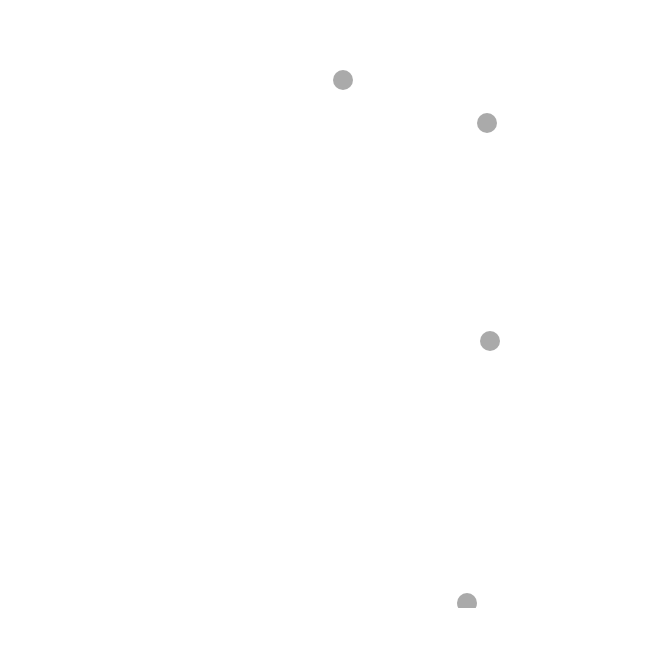
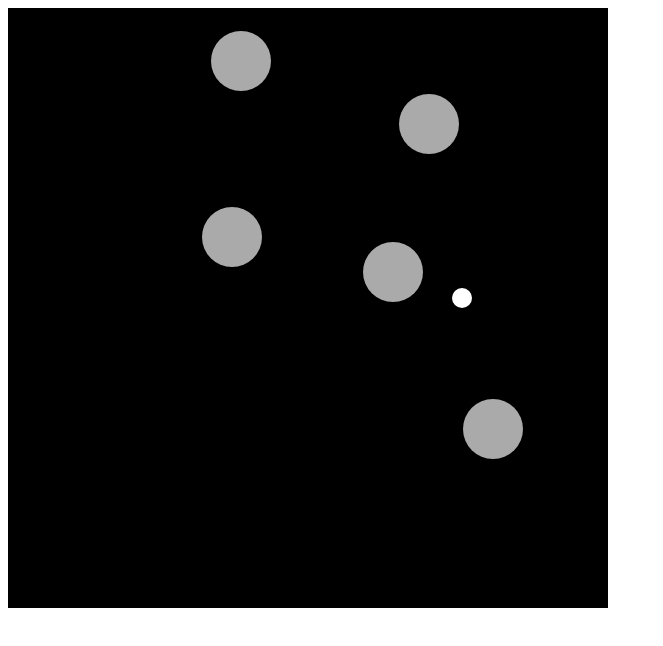
Before and after one commit to itorf/asteroidGame, a plain HTML site: page index.html in a window 1280 px wide. Shown: the whole page, without its empty margins (0-663 px from the left). Drawn offline with Linux system fonts and the light colour scheme.

Commit message:
Adding ship, with collision teleports. Black background. Refactoring.

```diff
--- a/index.html
+++ b/index.html
@@ -5,11 +5,12 @@
 		<script src="lib/movingObject.js"></script>
 		<script src="lib/util.js"></script>
 		<script src="lib/asteroid.js"></script>
+		<script src="lib/ship.js"></script>
 		<script src="lib/game.js"></script>
 		<script src="lib/gameView.js"></script>
 	</head>
 	<body>
-		<canvas id="game-canvas" width="600" height="600"></canvas>
+		<canvas id="game-canvas" width="600" height="600" background-color="#000000"></canvas>
 
 		<script>
 			var canvasEl = document.getElementById("game-canvas");
--- a/lib/asteroid.js
+++ b/lib/asteroid.js
@@ -4,7 +4,7 @@
 	}
 
 	var COLOR = "#aaaaaa";
-	var RADIUS = 10;
+	var RADIUS = 30;
 
 	var Asteroid = Asteroids.Asteroid = function (pos, game){
 		Asteroids.MovingObject.call(this, pos);
@@ -15,4 +15,11 @@
 	};
 
 	Asteroids.Util.inherits.call(Asteroid, Asteroids.MovingObject);
+
+	Asteroid.prototype.collideWith = function (otherObject) {
+		if (otherObject instanceof Asteroids.Ship) {
+			otherObject.relocate();
+		}
+	};
+
 })();
--- a/lib/game.js
+++ b/lib/game.js
@@ -5,13 +5,24 @@
 
 	DIM_X = 600;
 	DIM_Y = 600;
-	NUM_ASTEROIDS = 500;
+	NUM_ASTEROIDS = 5;
 
 	var Game = Asteroids.Game = function () {
 		this.dim_x = DIM_X;
 		this.dim_y = DIM_Y;
 		this.num_ast = NUM_ASTEROIDS;
 		this.asteroids = this.addAsteroids();
+		this.ship = new Asteroids.Ship(this.randomPosition, this);
+	};
+
+	Game.prototype.allObjects = function () {
+		var allObjs = [];
+		for (var i = 0; i < this.asteroids.length; i++){
+			allObjs.push(this.asteroids[i]);
+		}
+		allObjs.push(this.ship);
+
+		return allObjs;
 	};
 
 	Game.prototype.addAsteroids = function () {
@@ -19,7 +30,6 @@
 		for(var i = 0; i < this.num_ast; i++){
 			asteroids.push(new Asteroids.Asteroid(this.randomPosition(), this));
 		}
-		console.log(asteroids);
 		return asteroids;
 	};
 
@@ -30,15 +40,19 @@
 	};
 
 	Game.prototype.draw = function (ctx) {
-		ctx.clearRect(0, 0, this.dim_x, this.dim_y);
-		for (var i = 0; i < this.asteroids.length; i++){
-			this.asteroids[i].draw(ctx);
+		// ctx.clearRect(0, 0, this.dim_x, this.dim_y);
+		ctx.fillStyle = "black";
+		ctx.fillRect(0, 0, this.dim_x, this.dim_y);
+		var allObjs = this.allObjects();
+		for (var i = 0; i < allObjs.length; i++){
+			allObjs[i].draw(ctx);
 		}
 	};
 
 	Game.prototype.moveObjects = function () {
-		for (var i = 0; i < this.asteroids.length; i++) {
-			this.asteroids[i].move();
+		var allObjs = this.allObjects();
+		for (var i = 0; i < allObjs.length; i++) {
+			allObjs[i].move();
 		}
 	};
 
@@ -50,12 +64,13 @@
 
 	Game.prototype.checkCollisions = function () {
 		// outer loop
-		for (i = 0; i < this.asteroids.length; i++) {
+		var allObjs = this.allObjects();
+		for (i = 0; i < allObjs.length; i++) {
 			// inner loop
-			for (j = i + 1; j < this.asteroids.length; j++) {
-				if (this.asteroids[i].isCollidedWith
-						(this.asteroids[j])) {
-					//
+			for (j = i + 1; j < allObjs.length; j++) {
+				if (allObjs[i].isCollidedWith(allObjs[j])) {
+					// console.log("collide: " + i + ", " + j);
+					allObjs[i].collideWith(allObjs[j]);
 					//alert("COLLISION");
 				}
 			}
@@ -73,4 +88,5 @@
 			this.asteroids.splice(index, 1);
 		}
 	};
+
 })();
--- a/lib/gameView.js
+++ b/lib/gameView.js
@@ -9,11 +9,10 @@
 	};
 
 	GameView.prototype.start = function () {
-
-	setInterval((function () {
-		this.game.step();
-		this.game.draw(this.ctx);
-	}).bind(this), 20);
+		setInterval((function () {
+			this.game.step();
+			this.game.draw(this.ctx);
+		}).bind(this), 100);
 	};
 
 })();
--- a/lib/movingObject.js
+++ b/lib/movingObject.js
@@ -54,12 +54,8 @@
 	};
 
 	MovingObject.prototype.collideWith = function (otherObject) {
-		this.game.remove(this);
-		this.game.remove(otherObject);
+		console.log("this shouldn't happebn");
 	};
-
-
-
 })();
 
 // var mo = MovingObject
--- /dev/null
+++ b/lib/ship.js
@@ -0,0 +1,23 @@
+(function () {
+	if (typeof Asteroids === "undefined"){
+		window.Asteroids = {};
+	}
+
+	var RADIUS = 10;
+	var COLOR = "#FFFFFF";
+
+	var Ship = Asteroids.Ship = function (pos, game) {
+		this.pos = [300, 300];
+		this.game = game;
+		this.color = COLOR;
+		this.radius = RADIUS;
+		this.vel = [1, 0];
+	};
+
+	Asteroids.Util.inherits.call(Ship, Asteroids.MovingObject);
+
+	Ship.prototype.relocate = function () {
+		this.pos = this.game.randomPosition();
+		this.vel = [0, 0];
+	}
+})();
```
Also changed, not shown: lib/util.js (+4 -3 lines).
